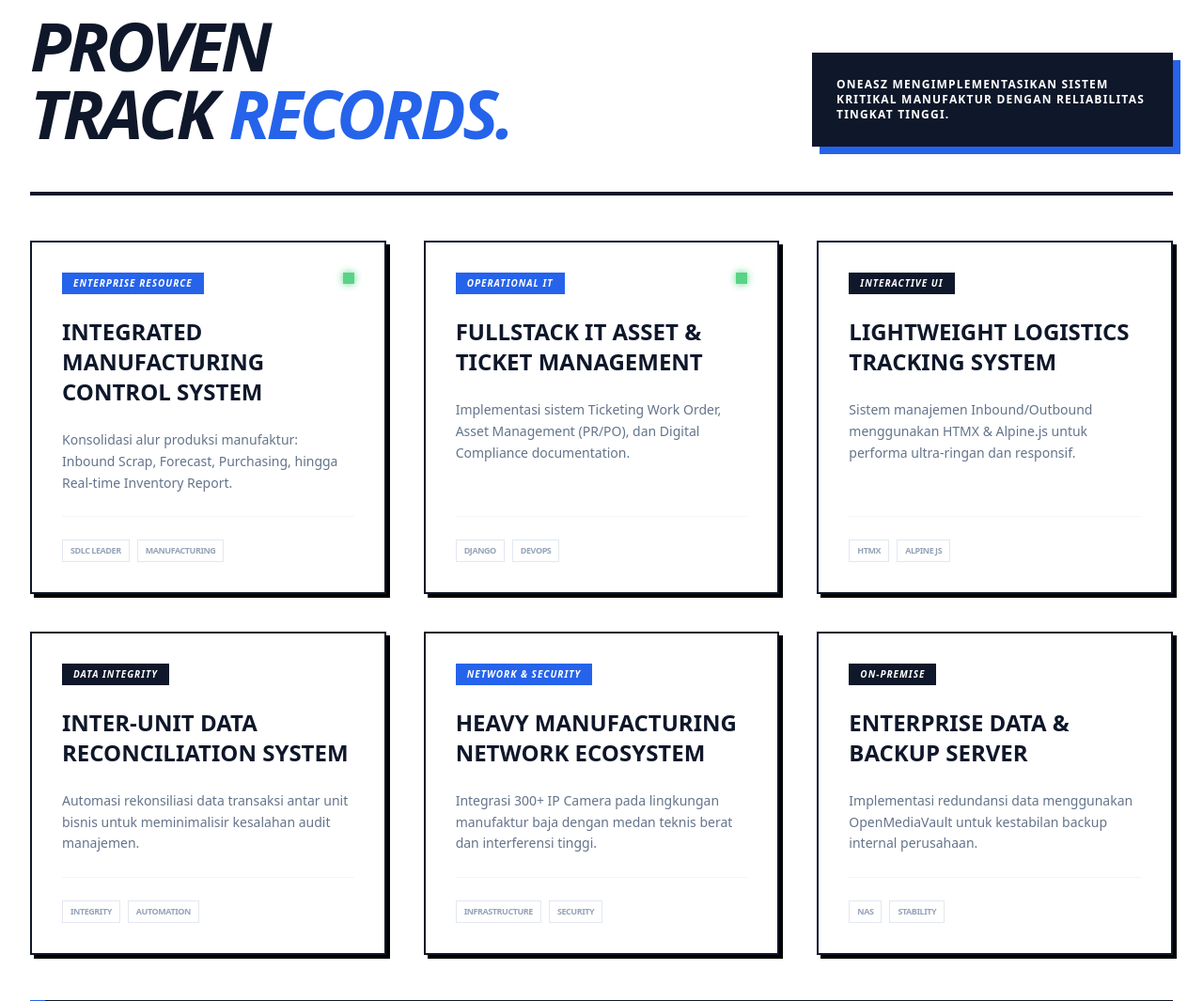
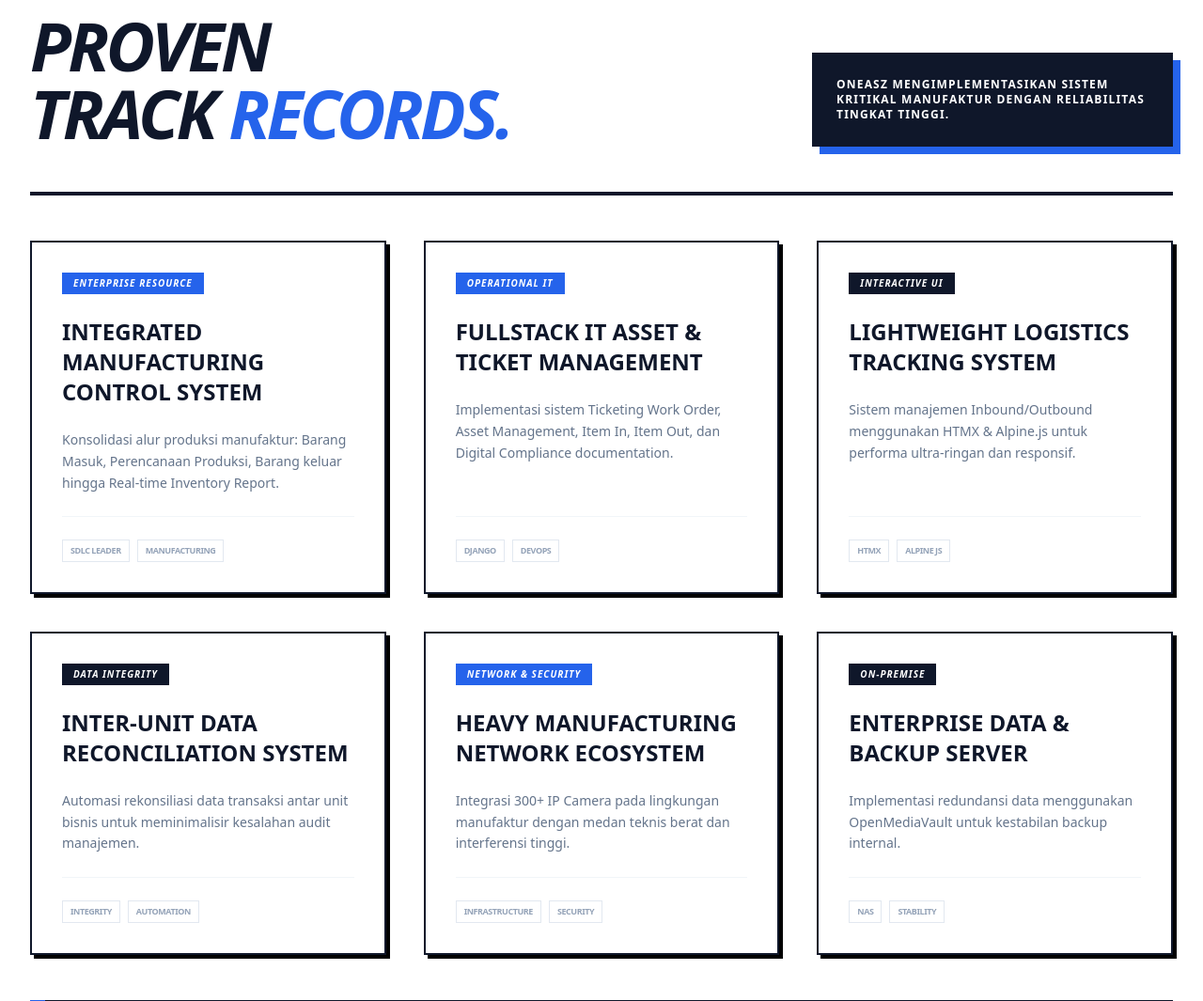
Before and after one commit to ahmadsutiawan-org/oneasz-company-profile, a Django app: page /project/ in a window 1280 px wide. Shown: the part 188-1253 px from the top of the page at 94% size. Run offline with Django 5.2, Linux system fonts and the light colour scheme; some libraries are stand-ins or nearby versions.

Commit message:
some fix

```diff
--- a/templates/menus/project_page.html
+++ b/templates/menus/project_page.html
@@ -37,15 +37,14 @@
                                 class="text-[9px] md:text-[10px] font-black bg-blue-600 text-white px-3 py-1 uppercase italic tracking-widest">
                                 Enterprise Resource
                             </div>
-                            <span
-                                class="animate-pulse h-3 w-3 rounded-full bg-green-500 shadow-[0_0_8px_rgba(34,197,94,1)]"></span>
+
                         </div>
                         <h4
                             class="text-xl md:text-2xl font-black uppercase leading-tight text-slate-900 group-hover:text-blue-600 transition-colors">
                             Integrated Manufacturing Control System
                         </h4>
                         <p class="text-sm text-slate-500 leading-relaxed group-hover:text-slate-900 transition-colors">
-                            Konsolidasi alur produksi manufaktur: Inbound Scrap, Forecast, Purchasing, hingga Real-time
+                            Konsolidasi alur produksi manufaktur: Barang Masuk, Perencanaan Produksi, Barang keluar hingga Real-time
                             Inventory Report.
                         </p>
                     </div>
@@ -69,15 +68,14 @@
                                 class="text-[10px] font-black bg-blue-600 text-white px-3 py-1 uppercase italic tracking-widest">
                                 Operational IT
                             </div>
-                            <span
-                                class="animate-pulse h-3 w-3 rounded-full bg-green-500 shadow-[0_0_8px_rgba(34,197,94,1)]"></span>
+
                         </div>
                         <h4
                             class="text-xl md:text-2xl font-black uppercase leading-tight text-slate-900 group-hover:text-blue-600 transition-colors">
                             Fullstack IT Asset & Ticket Management
                         </h4>
                         <p class="text-sm text-slate-500 leading-relaxed group-hover:text-slate-900 transition-colors">
-                            Implementasi sistem Ticketing Work Order, Asset Management (PR/PO), dan Digital Compliance
+                            Implementasi sistem Ticketing Work Order, Asset Management, Item In, Item Out, dan Digital Compliance
                             documentation.
                         </p>
                     </div>
@@ -165,7 +163,7 @@
                             Heavy Manufacturing Network Ecosystem
                         </h4>
                         <p class="text-sm text-slate-500 leading-relaxed group-hover:text-slate-900 transition-colors">
-                            Integrasi 300+ IP Camera pada lingkungan manufaktur baja dengan medan teknis berat dan
+                            Integrasi 300+ IP Camera pada lingkungan manufaktur dengan medan teknis berat dan
                             interferensi tinggi.
                         </p>
                     </div>
@@ -194,8 +192,7 @@
                             Enterprise Data & Backup Server
                         </h4>
                         <p class="text-sm text-slate-500 leading-relaxed group-hover:text-slate-900 transition-colors">
-                            Implementasi redundansi data menggunakan OpenMediaVault untuk kestabilan backup internal
-                            perusahaan.
+                            Implementasi redundansi data menggunakan OpenMediaVault untuk kestabilan backup internal.
                         </p>
                     </div>
                     <div class="pt-6 mt-6 border-t border-slate-100 flex flex-wrap gap-2">
```
